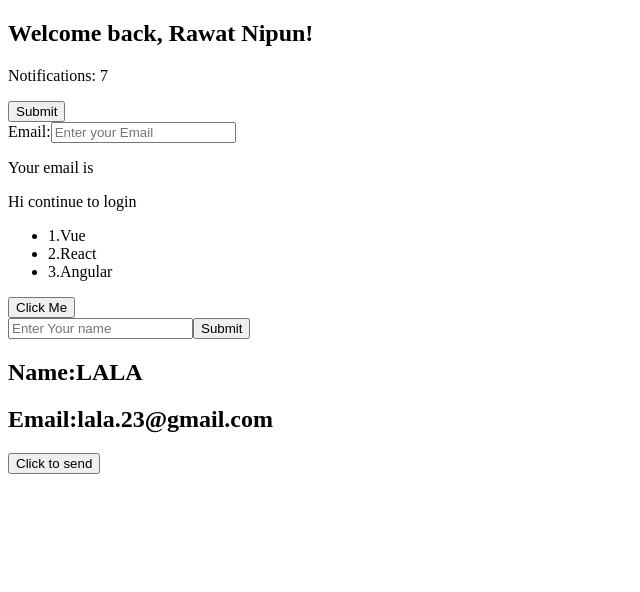
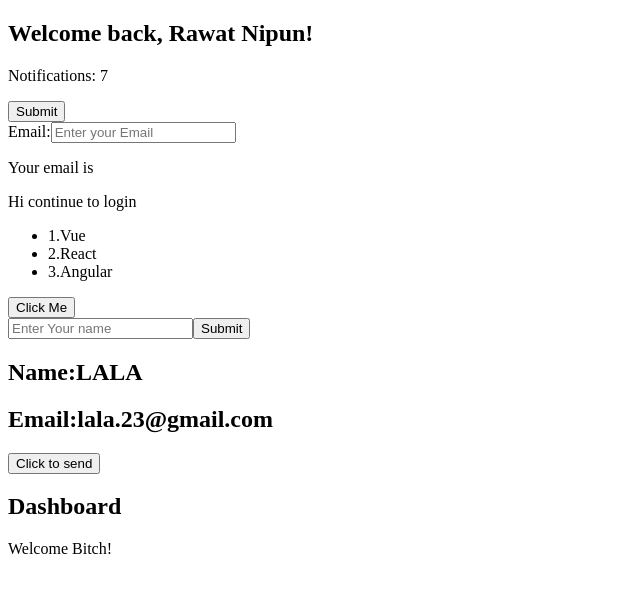
Before and after one commit to NipunShrivats/vueJs_crash, a Vue app: page / in a window 1280 px wide. Shown: the top 592 px of the page, without its empty margins (0-640 px from the left). Built offline with nearby package versions, Linux system fonts and the light colour scheme; the HTML template or start-up script is replaced by a standard one.

Commit message:
lifecycle method

```diff
--- a/src/App.vue
+++ b/src/App.vue
@@ -9,6 +9,7 @@
 import TemplateSyntax from "./TemplateSyntax.vue";
 import VBind from "./VBind.vue";
 import VModel from "./VModel.vue";
+import LifeCycleHooks from "./LifeCycleHooks.vue";
 
 //
 const message = ref("");
@@ -26,8 +27,11 @@
   <Methods />
   <Events />
   <Props name="LALA" email="lala.23@gmail.com" />
+  <!--  -->
   <EmitingEvents @notify="handleNotify" />
   <p v-if="message">{{ message }}</p>
+  <!--  -->
+  <LifeCycleHooks />
 </template>
 
 <style scoped></style>
--- /dev/null
+++ b/src/LifeCycleHooks.vue
@@ -0,0 +1,19 @@
+<template>
+  <div>
+    <h2>Dashboard</h2>
+    <p v-if="loading">Loading Data...</p>
+    <p v-else>{{ data }}</p>
+  </div>
+</template>
+
+<script setup>
+import { ref, onMounted } from "vue";
+const data = ref("");
+const loading = ref(true);
+
+onMounted(async () => {
+  await new Promise((resolve) => setTimeout(resolve, 1500));
+  data.value = "Welcome Bitch!";
+  loading.value = false;
+});
+</script>
```
Also changed, not shown: 1 other file (tests, documents, lock files or other folders).
